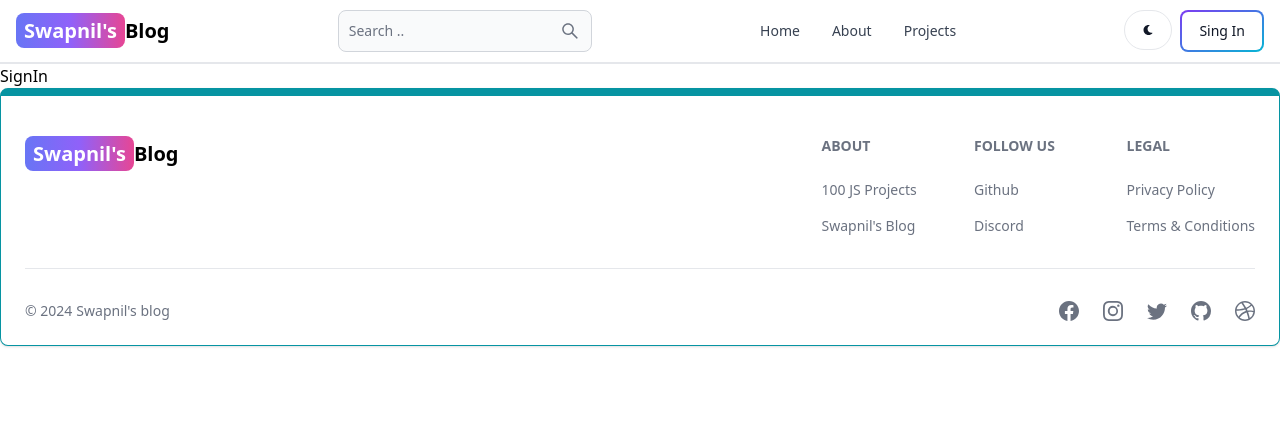
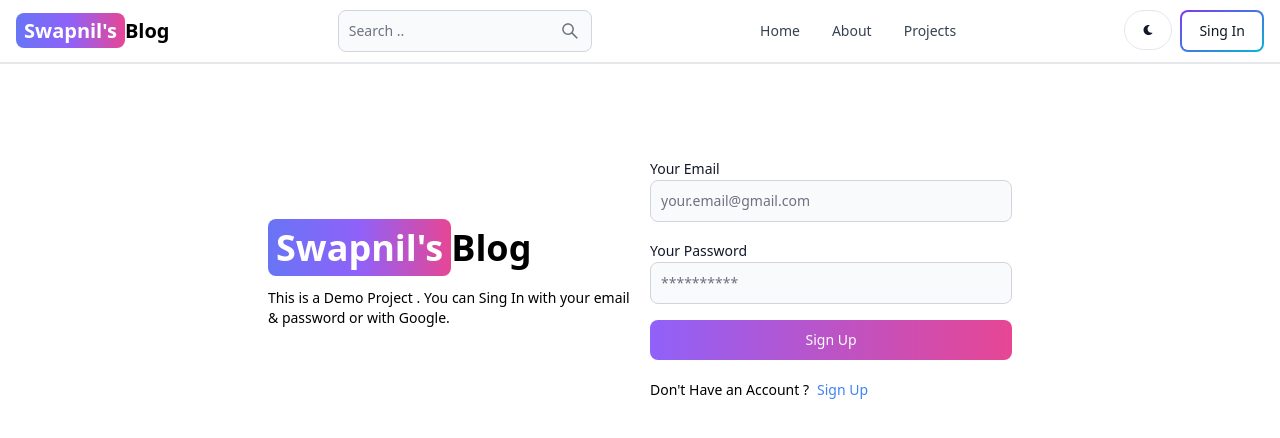
Before and after one commit to Swapnil1296/Fullstack-blog-app, a React (Vite) app in the folder client/: page /sign-in in a window 1280 px wide. Shown: the top 438 px of the page. Built offline with nearby package versions, Linux system fonts and the light colour scheme.

Commit message:
completed singin  page functionality

```diff
--- a/client/src/pages/SignIn.jsx
+++ b/client/src/pages/SignIn.jsx
@@ -1,10 +1,106 @@
-import React from "react";
-import FooterComp from "../components/Footer";
+import { Alert, Button, Label, Spinner, TextInput } from "flowbite-react";
+import React, { useState } from "react";
+import { Link, useNavigate } from "react-router-dom";
 
 const SignIn = () => {
+  const [formData, setFormData] = useState({});
+  const [errorMessage, setErrorMessage] = useState(null);
+  const [loading, setLoading] = useState(false);
+  const navigate = useNavigate();
+  const handelChange = (e) => {
+    setFormData({ ...formData, [e.target.id]: e.target.value.trim() });
+  };
+
+  const handleSubmit = async (e) => {
+    e.preventDefault();
+    setLoading(true);
+    setErrorMessage(null);
+    if (!formData.email || !formData.password) {
+      return setErrorMessage("Please fill all the field.");
+    }
+    try {
+      const res = await fetch("/api/auth/signin", {
+        method: "POST",
+        headers: { "content-type": "application/json" },
+        body: JSON.stringify(formData),
+      });
+      const data = await res.json();
+
+      if (data.success === false) {
+        setLoading(false);
+        return setErrorMessage(data.errorMessage);
+      }
+      if (res.ok) {
+        navigate("/");
+      }
+      setLoading(false);
+    } catch (error) {
+      setErrorMessage(error.errorMessage);
+
+      setLoading(false);
+      //console.log("error:", error.message);
+    }
+  };
+
   return (
-    <div>
-      SignIn <FooterComp />
+    <div className="min-h-screen mt-20">
+      <div className="flex p-3 max-w-3xl mx-auto flex-col md:flex-row md:items-center gap-5">
+        <div className="flex-1">
+          <Link to="/" className=" font-bold  dark:text-white text-4xl">
+            <span className="px-2 py-1 bg-gradient-to-r from-indigo-500 via-purple-500 to-pink-500 rounded-lg text-white">
+              Swapnil's
+            </span>
+            Blog
+          </Link>
+          <p className="text-sm mt-5">
+            This is a Demo Project . You can Sing In with your email & password
+            or with Google.
+          </p>
+        </div>
+        <div className="flex-1">
+          <form className="flex flex-col gap-4" onSubmit={handleSubmit}>
+            <div>
+              <Label value="Your Email" />
+              <TextInput
+                type="email"
+                placeholder="your.email@gmail.com"
+                id="email"
+                onChange={handelChange}
+              />
+            </div>
+            <div>
+              <Label value="Your Password" />
+              <TextInput
+                type="password"
+                placeholder="**********"
+                id="password"
+                onChange={handelChange}
+              />
+            </div>
+            <Button gradientDuoTone="purpleToPink" type="submit">
+              {loading ? (
+                <>
+                  <Spinner size="sm" />
+                  <span className="pl-3">Loading ...</span>
+                </>
+              ) : (
+                "Sign Up"
+              )}
+            </Button>
+          </form>
+          <div className="flex gap-2 text-sm mt-5">
+            <span>Don't Have an Account ?</span>
+            <Link to={"/sign-up"} className="text-blue-500">
+              Sign Up
+            </Link>
+          </div>
+          {errorMessage && (
+            <Alert className="mt-5" color="failure">
+              {errorMessage}
+            </Alert>
+          )}
+        </div>
+      </div>
     </div>
   );
 };
```
